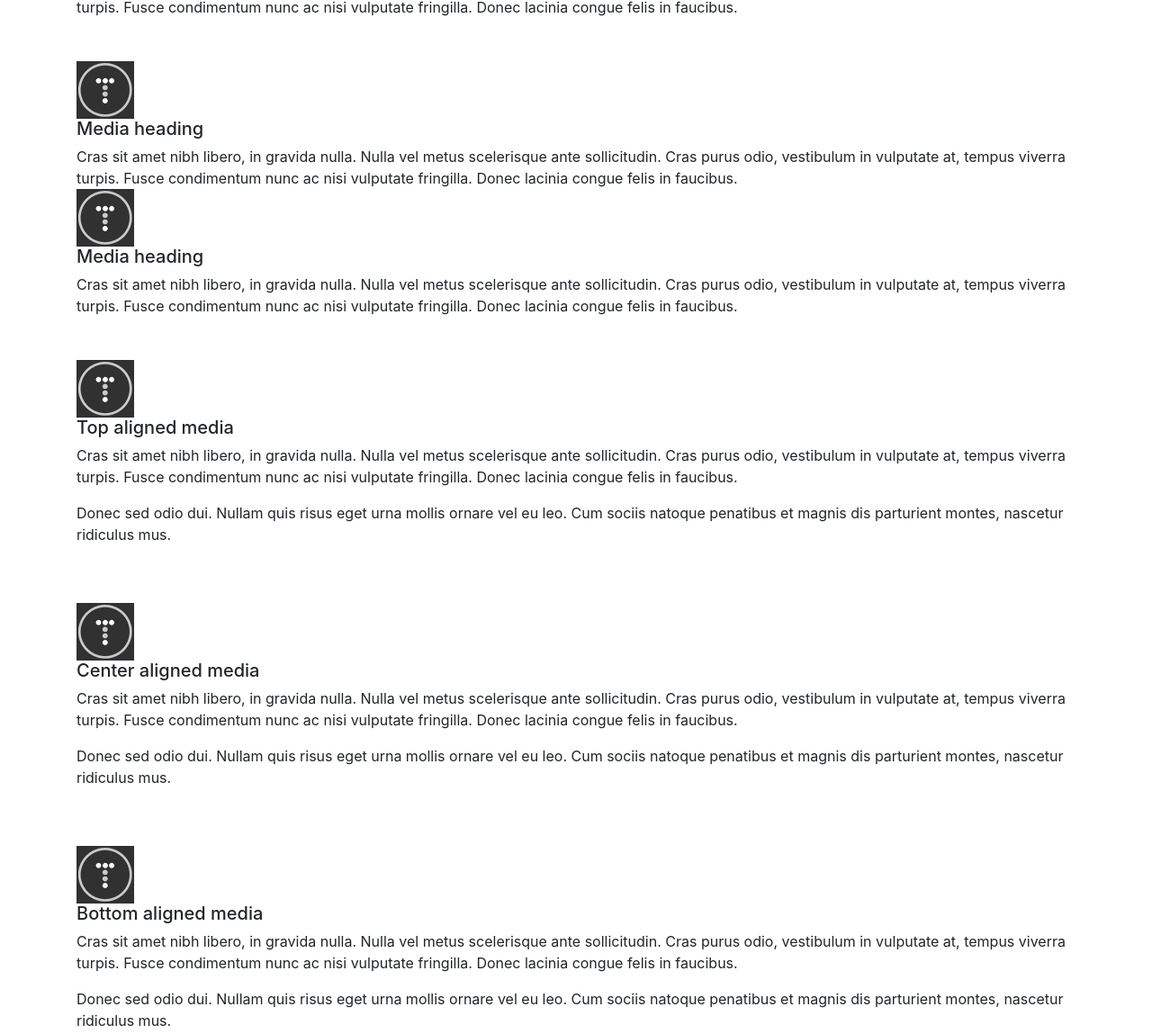
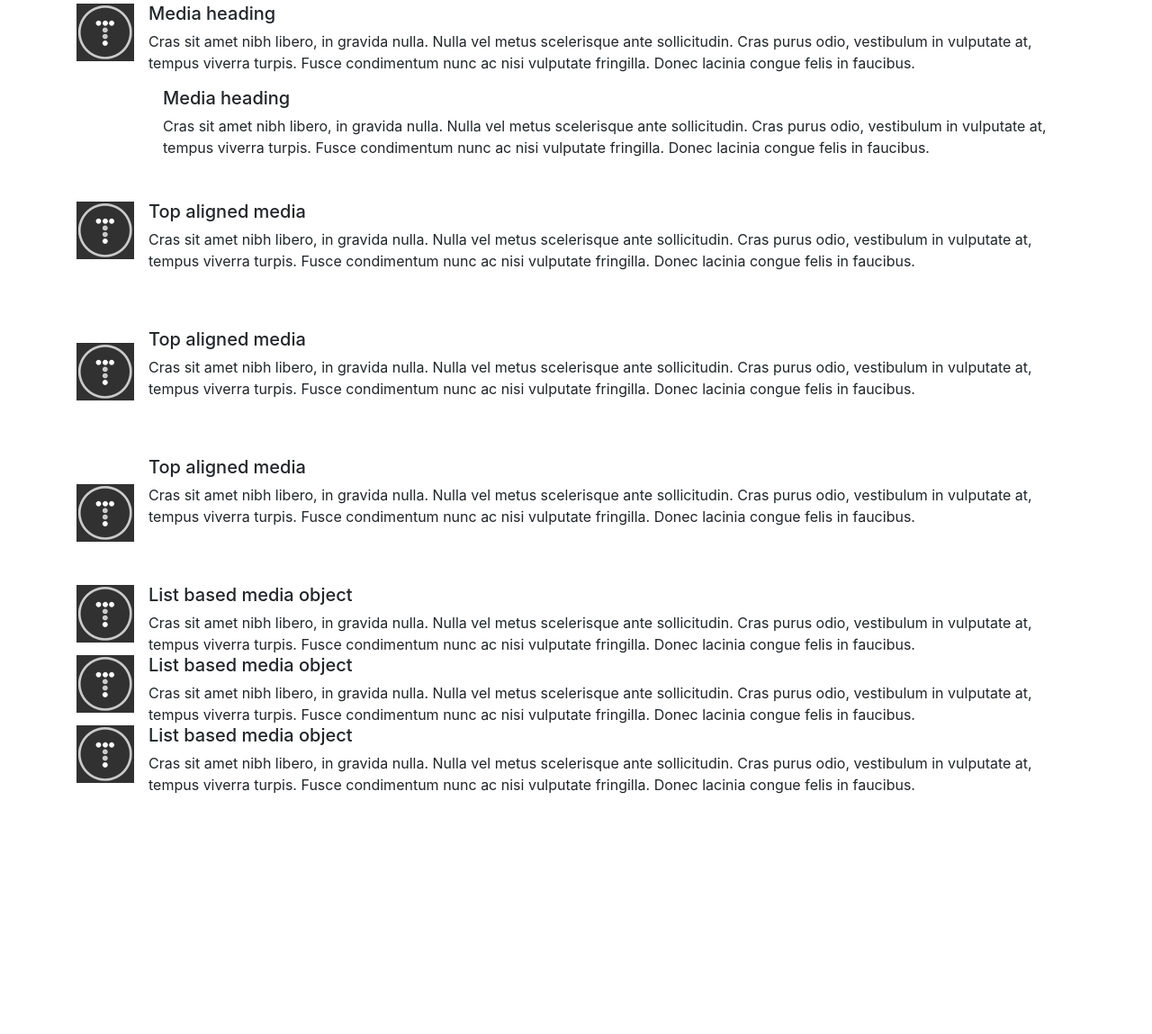
Before and after one commit to JamesBlocker/bootcamp-course, a plain HTML site: page bootstrap_sandbox_starter/3_10_media_object.html in a window 1280 px wide. Shown: the part 320-1469 px from the top of the page at 90% size. Drawn offline with nearby package versions, Linux system fonts and the light colour scheme.

Commit message:
worked with media objects

```diff
--- a/bootstrap_sandbox_starter/3_10_media_object.html
+++ b/bootstrap_sandbox_starter/3_10_media_object.html
@@ -82,10 +82,10 @@
         <!--########################START HERE#########################-->
 
       <!-- MEDIA OBJECT -->
-      <div>
-          <img src="img/image4.jpg">
-          <div>
-              <h5>Media heading</h5>
+      <div class="media">
+          <img class="d-flex mr-3" src="img/image4.jpg">
+          <div class="media-body">
+              <h5 class="mt-0">Media heading</h5>
               Cras sit amet nibh libero, in gravida nulla. Nulla vel metus scelerisque ante sollicitudin. Cras purus odio, vestibulum in vulputate at, tempus viverra turpis. Fusce condimentum nunc ac nisi vulputate fringilla. Donec lacinia congue felis in faucibus.
           </div>
       </div>
@@ -93,18 +93,18 @@
       <br><br>
 
       <!-- NESTING MEDIA OBJECTS -->
-      <div>
-          <img src="img/image4.jpg">
-          <div>
+      <div class="media">
+          <img class="d-flex mr-3"src="img/image4.jpg">
+          <div class="media-body">
               <h5>Media heading</h5>
               Cras sit amet nibh libero, in gravida nulla. Nulla vel metus scelerisque ante sollicitudin. Cras purus odio, vestibulum in vulputate at, tempus viverra turpis. Fusce condimentum nunc ac nisi vulputate fringilla. Donec lacinia congue felis in faucibus.
 
-              <div>
-              <a href="#">
-                  <img src="img/image4.jpg">
+              <div class="media mt-3">
+              <a class="d-flex pr-3"href="#">
+                  <imgsrc="img/image4.jpg">
               </a>
-              <div>
-                  <h5>Media heading</h5>
+              <div class="media-body">
+                  <h5 class="mt-0">Media heading</h5>
                   Cras sit amet nibh libero, in gravida nulla. Nulla vel metus scelerisque ante sollicitudin. Cras purus odio, vestibulum in vulputate at, tempus viverra turpis. Fusce condimentum nunc ac nisi vulputate fringilla. Donec lacinia congue felis in faucibus.
               </div>
               </div>
@@ -114,60 +114,57 @@
       <br><br>
 
       <!-- TOP ALIGNED (DEFAULT) -->
-      <div>
-          <img src="img/image4.jpg">
-          <div>
+      <div class="media">
+          <img class="d-flex mr-3 align-self-start"src="img/image4.jpg">
+          <div class="media-body">
               <h5>Top aligned media</h5>
               <p>Cras sit amet nibh libero, in gravida nulla. Nulla vel metus scelerisque ante sollicitudin. Cras purus odio, vestibulum in vulputate at, tempus viverra turpis. Fusce condimentum nunc ac nisi vulputate fringilla. Donec lacinia congue felis in faucibus.</p>
-              <p>Donec sed odio dui. Nullam quis risus eget urna mollis ornare vel eu leo. Cum sociis natoque penatibus et magnis dis parturient montes, nascetur ridiculus mus.</p>
           </div>
       </div>
 
       <br><br>
 
       <!-- CENTER ALIGNED -->
-      <div>
-          <img class="d-flex align-self-center mr-3" src="img/image4.jpg">
-          <div>
-              <h5>Center aligned media</h5>
+      <div class="media">
+          <img class="d-flex mr-3 align-self-center"src="img/image4.jpg">
+          <div class="media-body">
+              <h5>Top aligned media</h5>
               <p>Cras sit amet nibh libero, in gravida nulla. Nulla vel metus scelerisque ante sollicitudin. Cras purus odio, vestibulum in vulputate at, tempus viverra turpis. Fusce condimentum nunc ac nisi vulputate fringilla. Donec lacinia congue felis in faucibus.</p>
-              <p>Donec sed odio dui. Nullam quis risus eget urna mollis ornare vel eu leo. Cum sociis natoque penatibus et magnis dis parturient montes, nascetur ridiculus mus.</p>
           </div>
       </div>
 
       <br><br>
 
       <!-- BOTTOM ALIGNED -->
-      <div>
-          <img class="d-flex align-self-end mr-3" src="img/image4.jpg">
-          <div>
-              <h5>Bottom aligned media</h5>
+      <div class="media">
+          <img class="d-flex mr-3 align-self-end"src="img/image4.jpg">
+          <div class="media-body">
+              <h5>Top aligned media</h5>
               <p>Cras sit amet nibh libero, in gravida nulla. Nulla vel metus scelerisque ante sollicitudin. Cras purus odio, vestibulum in vulputate at, tempus viverra turpis. Fusce condimentum nunc ac nisi vulputate fringilla. Donec lacinia congue felis in faucibus.</p>
-              <p>Donec sed odio dui. Nullam quis risus eget urna mollis ornare vel eu leo. Cum sociis natoque penatibus et magnis dis parturient montes, nascetur ridiculus mus.</p>
           </div>
       </div>
 
       <br><br>
 
       <!-- MEDIA LIST -->
-      <ul>
-          <li>
-              <img src="img/image4.jpg">
-              <div>
+      <ul class="list-unstyled">
+          <li class="media">
+              <img class="d-flex mr-3"src="img/image4.jpg">
+              <div class="media-body">
               <h5>List based media object</h5>
               Cras sit amet nibh libero, in gravida nulla. Nulla vel metus scelerisque ante sollicitudin. Cras purus odio, vestibulum in vulputate at, tempus viverra turpis. Fusce condimentum nunc ac nisi vulputate fringilla. Donec lacinia congue felis in faucibus.
               </div>
           </li>
-          <li>
+          <li class="media">
               <img class="d-flex mr-3" src="img/image4.jpg">
-              <div>
+              <div class="media-body">
               <h5>List based media object</h5>
               Cras sit amet nibh libero, in gravida nulla. Nulla vel metus scelerisque ante sollicitudin. Cras purus odio, vestibulum in vulputate at, tempus viverra turpis. Fusce condimentum nunc ac nisi vulputate fringilla. Donec lacinia congue felis in faucibus.
               </div>
           </li>
-          <li>
-              <img src="img/image4.jpg">
-              <div>
+          <li class="media">
+              <img  class="d-flex mr-3"src="img/image4.jpg">
+              <div class="media-body">
               <h5>List based media object</h5>
               Cras sit amet nibh libero, in gravida nulla. Nulla vel metus scelerisque ante sollicitudin. Cras purus odio, vestibulum in vulputate at, tempus viverra turpis. Fusce condimentum nunc ac nisi vulputate fringilla. Donec lacinia congue felis in faucibus.
               </div>
```
